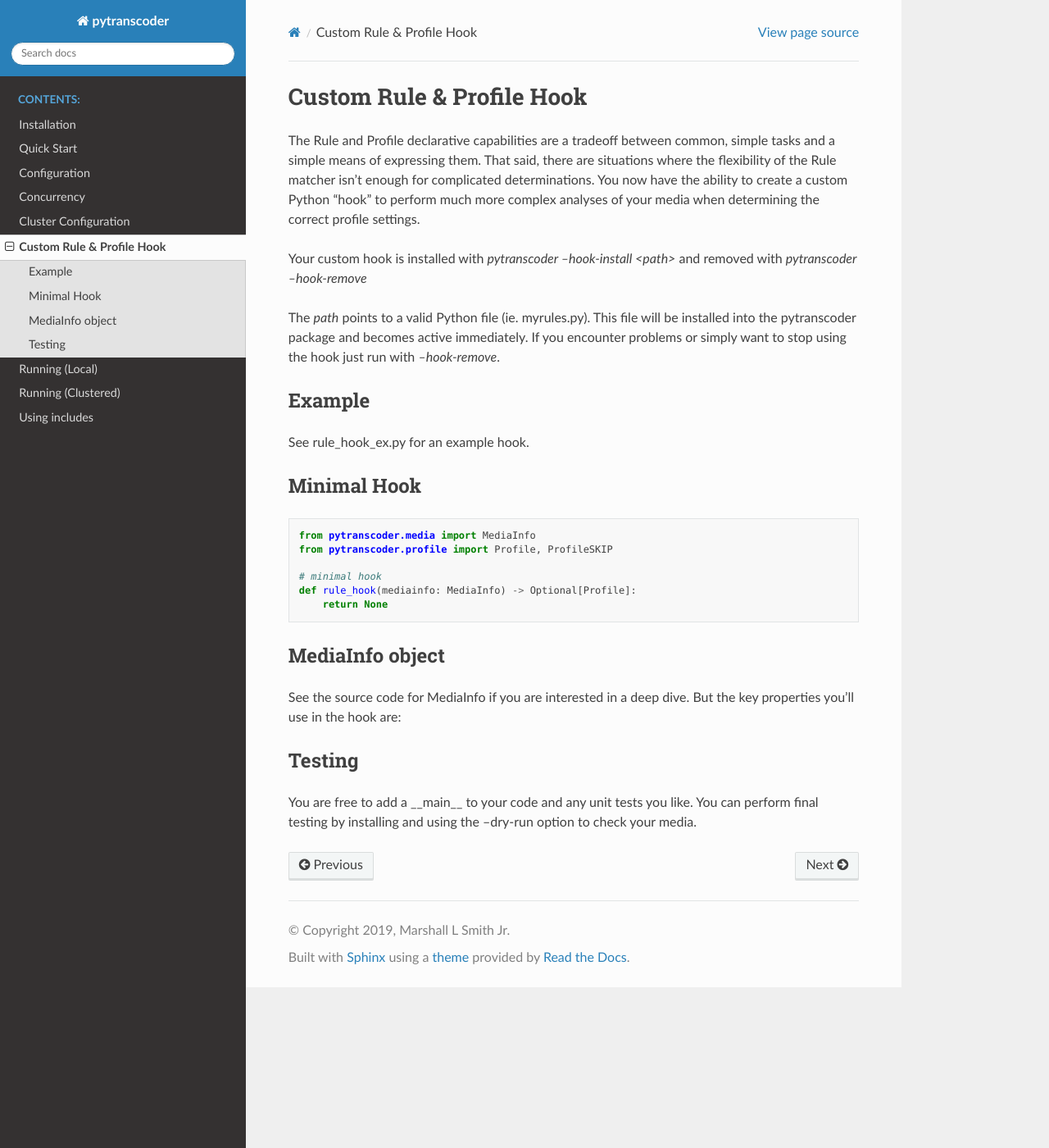
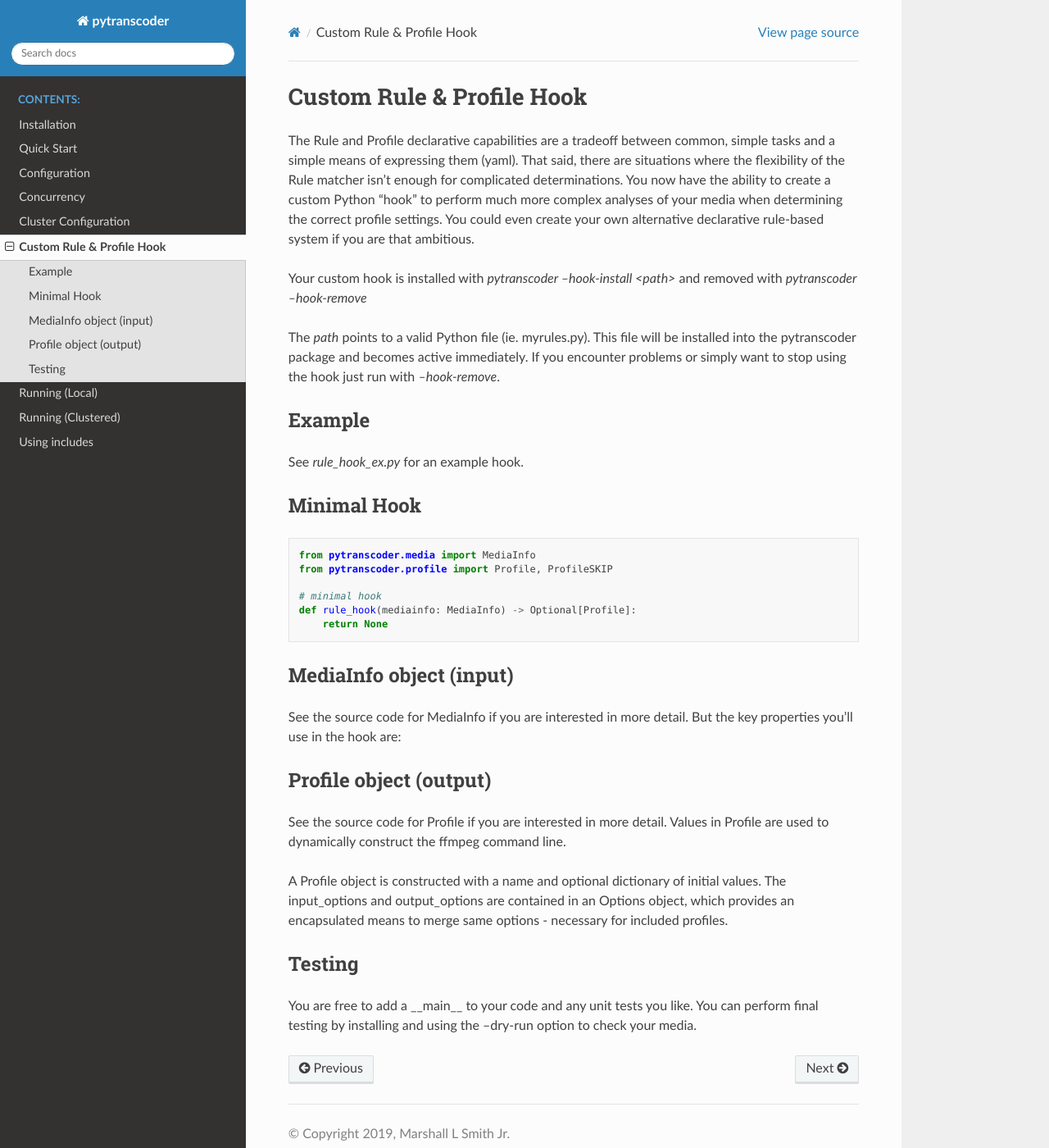
Before and after one commit to mlsmithjr/transcoder, a Sphinx documentation site: the page built from docs/configuration/hook.rst, in a window 1280 px wide and 1400 px high. Shown: the whole window at 82% size. Built offline with Sphinx 7.4.7 and the Read the Docs theme 2.0.0, drawn with Linux system fonts in a browser that asks for light colours.

Commit message:
more doc updates for hooks

```diff
--- a/docs/configuration/hook.rst
+++ b/docs/configuration/hook.rst
@@ -3,10 +3,10 @@
 ==========================
 
 The Rule and Profile declarative capabilities are a tradeoff between common, simple tasks and a simple
-means of expressing them.  That said, there are situations where the flexibility of the Rule matcher isn't
+means of expressing them (yaml).  That said, there are situations where the flexibility of the Rule matcher isn't
 enough for complicated determinations.  You now have the ability to create a custom Python
 "hook" to perform much more complex analyses of your media when determining the correct profile
-settings.
+settings. You could even create your own alternative declarative rule-based system if you are that ambitious.
 
 Your custom hook is installed with `pytranscoder --hook-install <path>` and removed with `pytranscoder --hook-remove`
 
@@ -18,7 +18,7 @@
 Example
 -------
 
-See rule_hook_ex.py for an example hook.
+See `rule_hook_ex.py` for an example hook.
 
 ------------
 Minimal Hook
@@ -33,11 +33,11 @@
     def rule_hook(mediainfo: MediaInfo) -> Optional[Profile]:
         return None
 
-----------------
-MediaInfo object
-----------------
+------------------------
+MediaInfo object (input)
+------------------------
 
-See the source code for MediaInfo if you are interested in a deep dive.  But the key properties
+See the source code for MediaInfo if you are interested in more detail.  But the key properties
 you'll use in the hook are:
 
 ========    =====
@@ -56,6 +56,30 @@
 subtitle    list of subtitle tracks (list of dictionaries). Keys=stream, lang
 ========    =====
 
+-----------------------
+Profile object (output)
+-----------------------
+
+See the source code for Profile if you are interested in more detail. Values in Profile are used to
+dynamically construct the ffmpeg command line.
+
+A Profile object is constructed with a name and optional dictionary of initial values.
+The input_options and output_options are contained in an Options object, which provides an encapsulated
+means to merge same options - necessary for included profiles.
+
+========        =====
+Property        Value
+========        =====
+input_options   Options object (see source). Use `merge` method to add options. Existing options of the same `name` will be replaced with the new `value`.
+output_options  Options object (see source).  See above.
+extension       extension of the output file.
+queue_name      Name of the queue to assign this job to (optional).
+threshold       Threshold percentage (whole integer)
+threshold_check Percentage (whole integer) to start monitoring threshold.
+automap         True or False. You can set to False to control your own `-map` options.
+========        =====
+
+
 -------
 Testing
 -------
```
Also changed, not shown: 1 other file.
